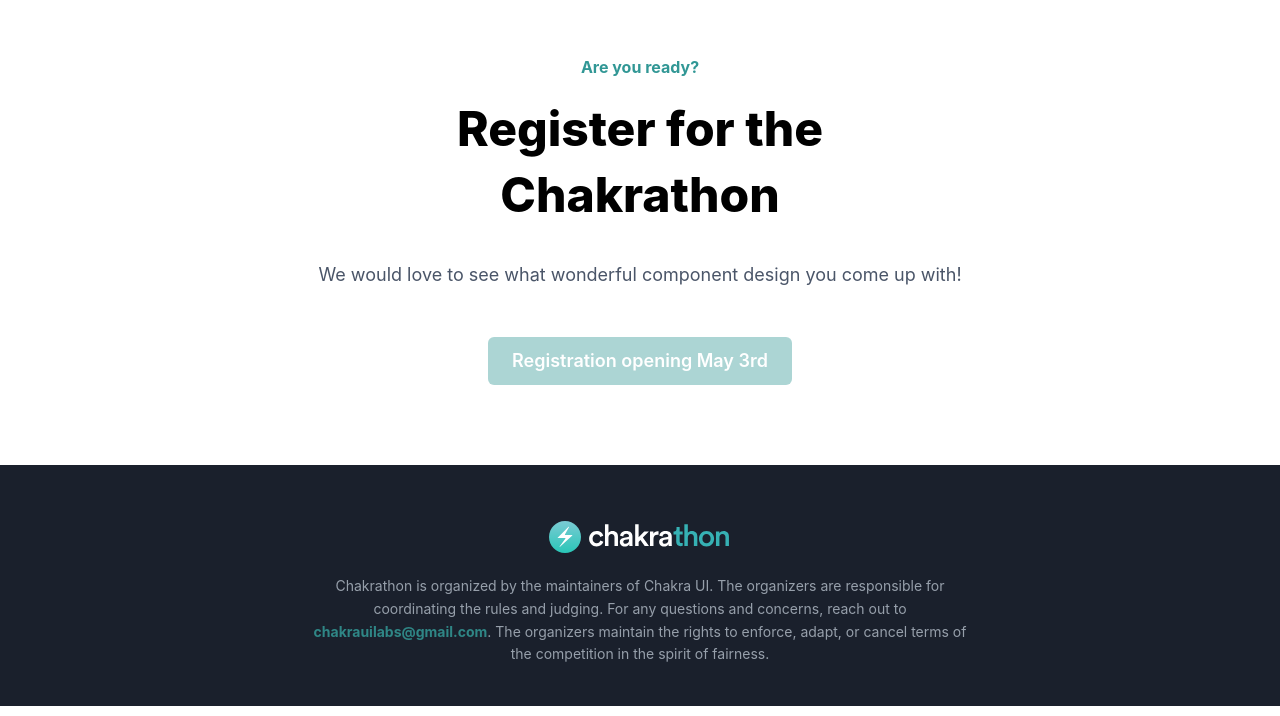
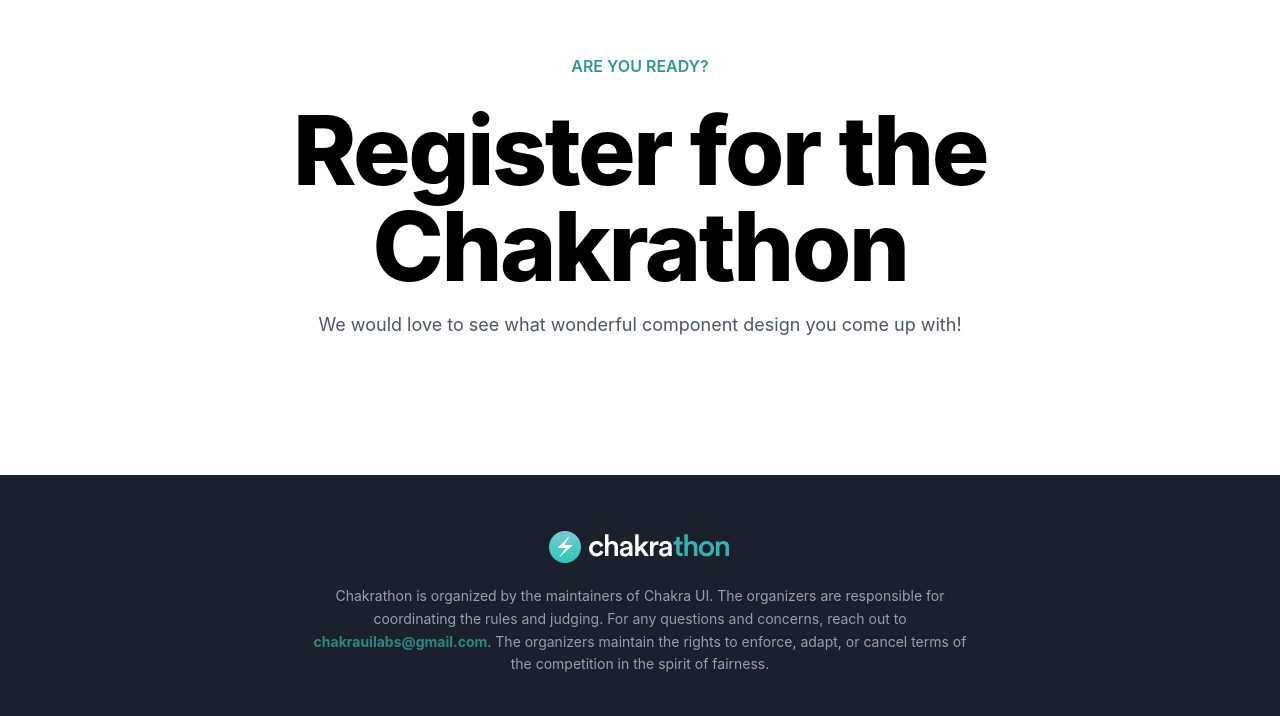
Before and after one commit to chakra-ui/hackathon, a Next.js app: page / in a window 1280 px wide. Shown: the part 7143-7859 px from the top of the page. Built offline with nearby package versions, Linux system fonts and the light colour scheme.

Commit message:
feat: updated register layout

```diff
--- a/src/components/Register.tsx
+++ b/src/components/Register.tsx
@@ -1,4 +1,5 @@
-import { Box, Button, Heading, Text } from '@chakra-ui/react';
+import { Box, Flex, Heading, Text } from '@chakra-ui/react';
+import { RegisterButton } from './RegisterButton';
 
 export const Register = () => {
   return (
@@ -6,40 +7,39 @@ export const Register = () => {
       as='section'
       bg='defaultBg'
       px={{ base: '6', md: '8' }}
-      py='16'
+      pt='16'
+      pb='24'
       textAlign='center'
     >
-      <Box mx='auto'>
-        <Text pt='8' lineHeight='tall' color='teal.500' fontWeight='bold'>
+      <Flex direction='column' align='center' mx='auto'>
+        <Text
+          pt='8'
+          textTransform='uppercase'
+          fontWeight='semibold'
+          color='accentText'
+        >
           Are you ready?
         </Text>
-        <Box maxW='xl' mx='auto'>
+
         <Heading
-            py='4'
-            size='2xl'
-            lineHeight='short'
+          mx='auto'
+          maxW='12ch'
+          mt='6'
+          fontSize={{ base: '3rem', md: '6rem' }}
+          lineHeight='1'
           fontWeight='extrabold'
+          letterSpacing='tight'
           color='defaultHeading'
         >
           Register for the Chakrathon
         </Heading>
-        </Box>
-        <Text py='4' lineHeight='tall' color='defaultBody' fontSize='lg'>
+
+        <Text py='4' lineHeight='tall' color='defaultBody' fontSize='lg' mb='6'>
           We would love to see what wonderful component design you come up with!
         </Text>
-        <Button
-          mt='8'
-          mb='4'
-          size='lg'
-          as='a'
-          colorScheme='teal'
-          href='https://docs.google.com/forms/d/1TxLVq0IWRkmCv4z8Yf5DYm89OxDl5WyWPAexgZRX1WU/edit'
-          target='_blank'
-          disabled
-        >
-          Registration opening May 3rd
-        </Button>
-      </Box>
+
+        <RegisterButton />
+      </Flex>
     </Box>
   );
 };
```
Lines whose indentation alone changed are shown as unchanged.
